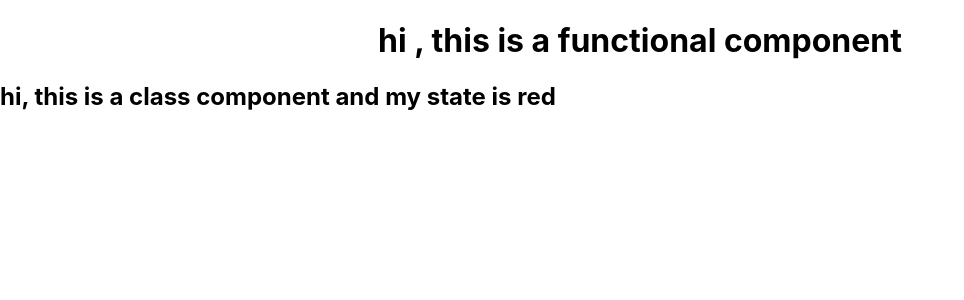
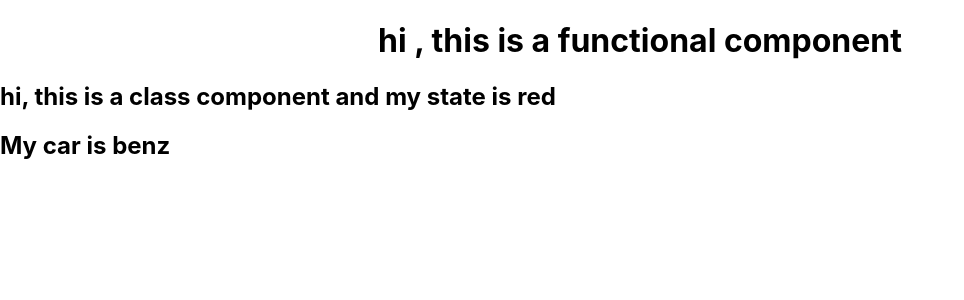
Before and after one commit to vinayjs/reactjsfulltutorial, a React (Create React App) app: page / in a window 1280 px wide. Shown: the top 300 px of the page, without its empty margins (0-964 px from the left). Built offline with nearby package versions, Linux system fonts and the light colour scheme.

Commit message:
props in class components

```diff
--- a/src/Class.js
+++ b/src/Class.js
@@ -7,9 +7,29 @@ class Class extends React.Component {
     }
     render() {
 
-        return <h2> hi, this is a class component and my state is {this.state.color}</h2>
+        return (
+            <>
+            <h2> hi, this is a class component and my state is {this.state.color}</h2>
+            <Car brand='benz' />
+            </>
+        )
     }
 
 }
 
+
+class Car extends React.Component{
+    constructor(props) {
+        super(props);
+        this.brand = this.props.brand;
+    }
+    render() {
+        return (
+            <>
+            <h2>My car is {this.brand}</h2>
+            </>
+        )
+    }
+}
+
 export default Class;
```
